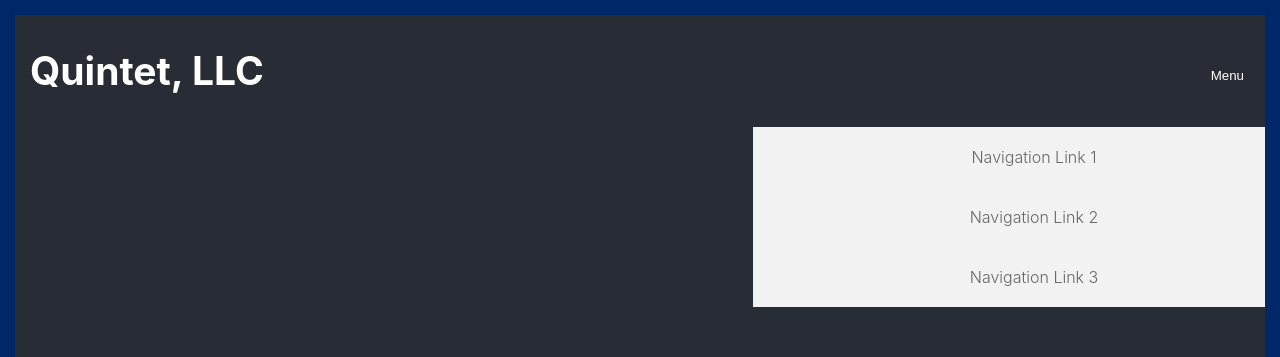
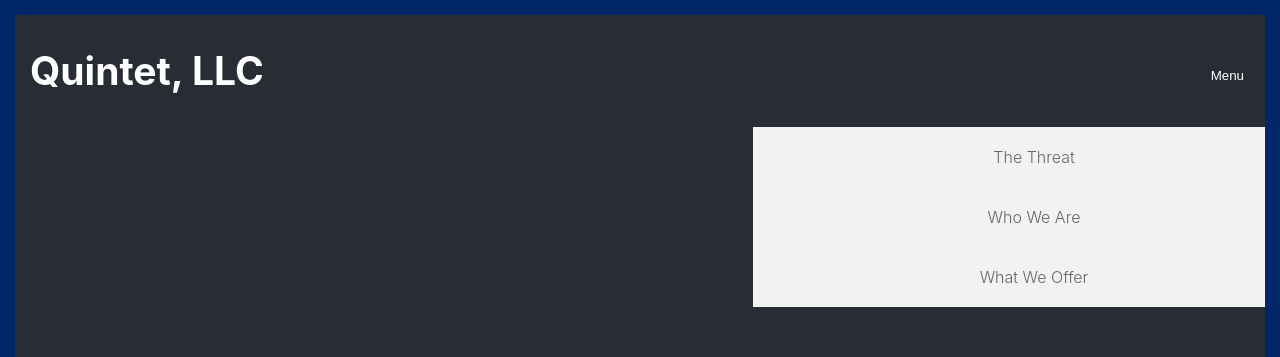
Before and after one commit to tdberg21/quint, a React (Create React App) app: page / in a window 1280 px wide. Both pictures are taken after a click on the button "Menu". Shown: the top 357 px of the page. Built offline with nearby package versions, Linux system fonts and the light colour scheme.

Commit message:
Change anchor tags to Navlinks in menu and update menu copy

```diff
--- a/src/Components/App/App.js
+++ b/src/Components/App/App.js
@@ -1,5 +1,6 @@
 import React, { Component } from 'react';
 import './App.css';
+import { Route, NavLink } from 'react-router-dom';
 
 class App extends Component {
   constructor() {
@@ -40,9 +41,9 @@ class App extends Component {
 const Menu = () => (
   <span className="display-toggle">
     <div className="responsive-header-bar">
-      <a href="google.com" target="_blank" className="responsive-header-bar-nav-links">Navigation Link 1</a>
-      <a href="google.com" target="_blank" className="responsive-header-bar-nav-links">Navigation Link 2</a>
-      <a href="google.com" target="_blank" className="responsive-header-bar-nav-links">Navigation Link 3</a>
+      <NavLink to='/threat' className="responsive-header-bar-nav-links">The Threat</NavLink>
+      <NavLink to='/whoweare' className="responsive-header-bar-nav-links">Who We Are</NavLink>
+      <NavLink to='/products' className="responsive-header-bar-nav-links">What We Offer</NavLink>
     </div>
   </span>
 )
```
